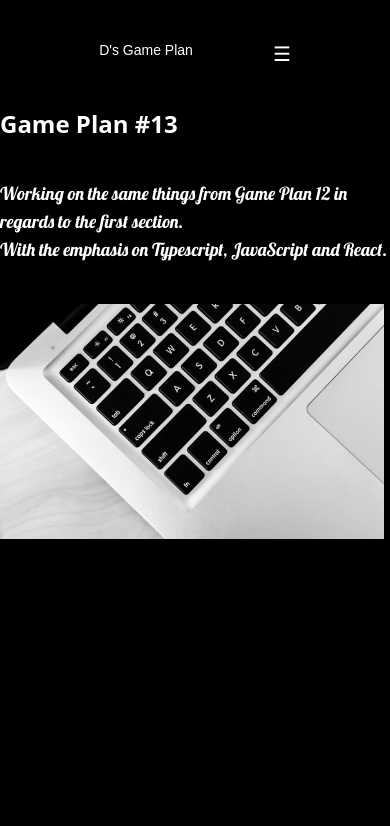
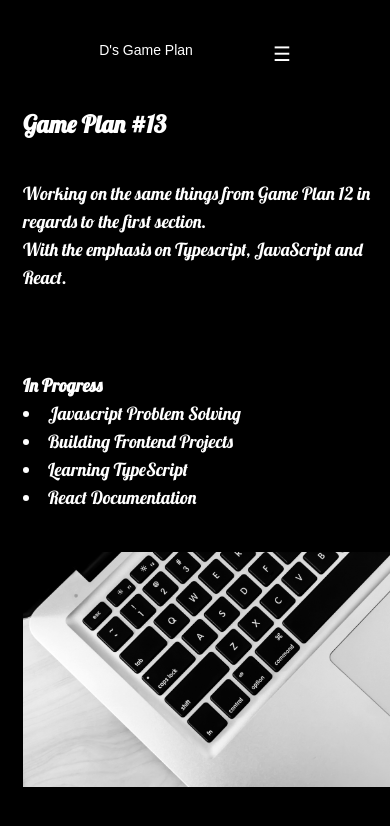
Before and after one commit to Davonne007-TX/game-plan, a React (Vite) app: page /gamePlan13 in a window 390 px wide. Shown: the top 826 px of the page. Built offline with nearby package versions, Linux system fonts and the light colour scheme; a web font is replaced by a local one.

Commit message:
feature mobile responsiveness

```diff
--- a/src/components/Thirteen/GamePlan13.jsx
+++ b/src/components/Thirteen/GamePlan13.jsx
@@ -1,25 +1,29 @@
+import InProgress from "./InProgress";
+
 export default function GamePlan13() {
   const laptop = "../images/laptop.jpg";
 
   return (
     <>
-      <section className="flex-time text-white text-lg md:text-2xl">
+      <main className="flex-time ml-10 md:ml-0  text-white text-lg md:text-2xl font-lobster">
         <section>
           <h2 className="font-bold text-2xl md:text-3xl lg:text-4x mb-10">
             Game Plan #13
           </h2>
-          <p className=" font-lobster">
+          <p>
             Working on the same things from Game Plan 12 in regards to the first
             section.
             <br />
             With the emphasis on Typescript, JavaScript and React.
           </p>
+
+          <InProgress />
           <img
             src={laptop}
             className="max-w-sm md:max-w-xl lg:max-w-2xl mt-10"
           />
         </section>
-      </section>
+      </main>
     </>
   );
 }
--- a/src/components/Thirteen/InProgress.jsx
+++ b/src/components/Thirteen/InProgress.jsx
@@ -1,12 +1,16 @@
-
-
 export default function InProgress() {
-    const rightNow = [
-        { inProgress: "Javascript Problem Solving", id: 0 },
-        { inProgress: "Building Frontend Projects", id: 1 },
-        { inProgress: "Learning TypeScript", id: 2 },
-      ];
+  const rightNow = [
+    { inProgress: "Javascript Problem Solving", id: 0 },
+    { inProgress: "Building Frontend Projects", id: 1 },
+    { inProgress: "Learning TypeScript", id: 2 },
+    { inProgress: "React Documentation", id: 3 },
+  ];
   return (
-
-  )
+    <section className="mt-20">
+      <p className="font-bold">In Progress</p>
+      {rightNow.map((now) => (
+        <li key={now.id}>{now.inProgress}</li>
+      ))}
+    </section>
+  );
 }
```
